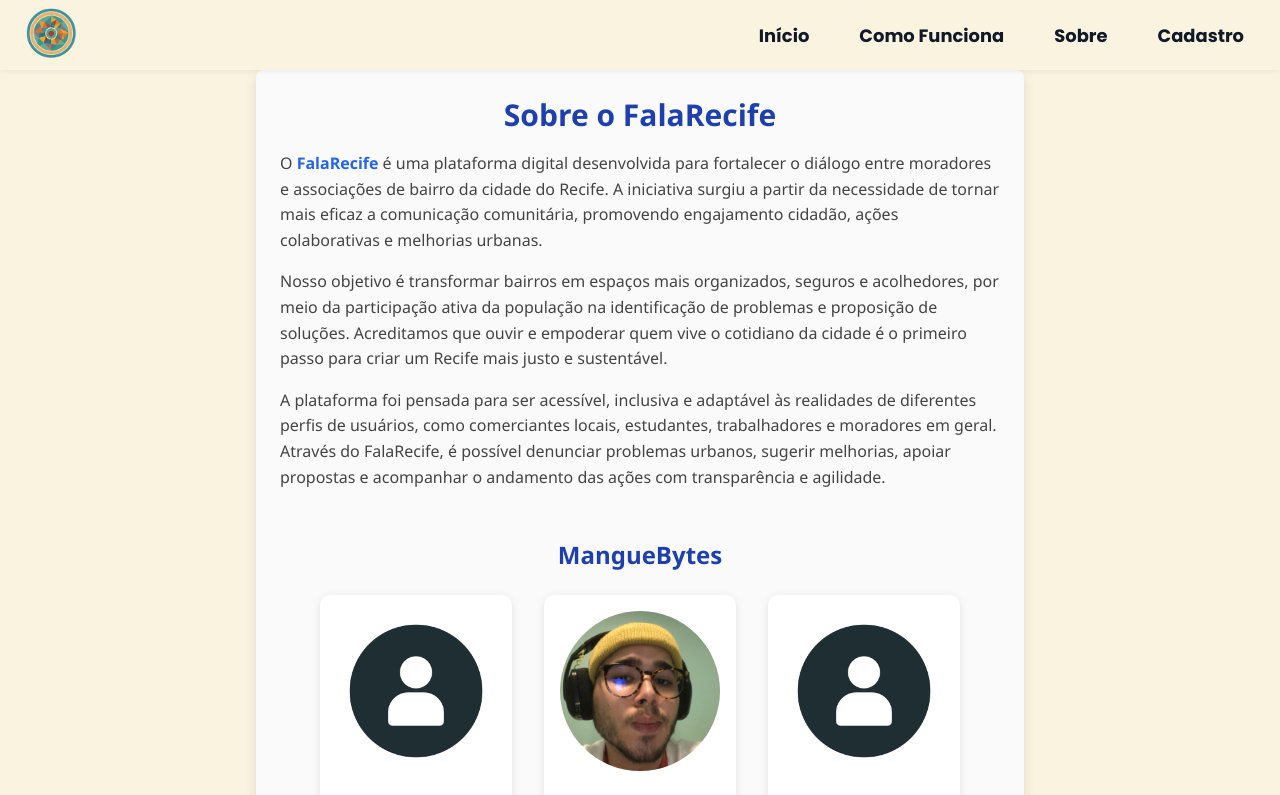
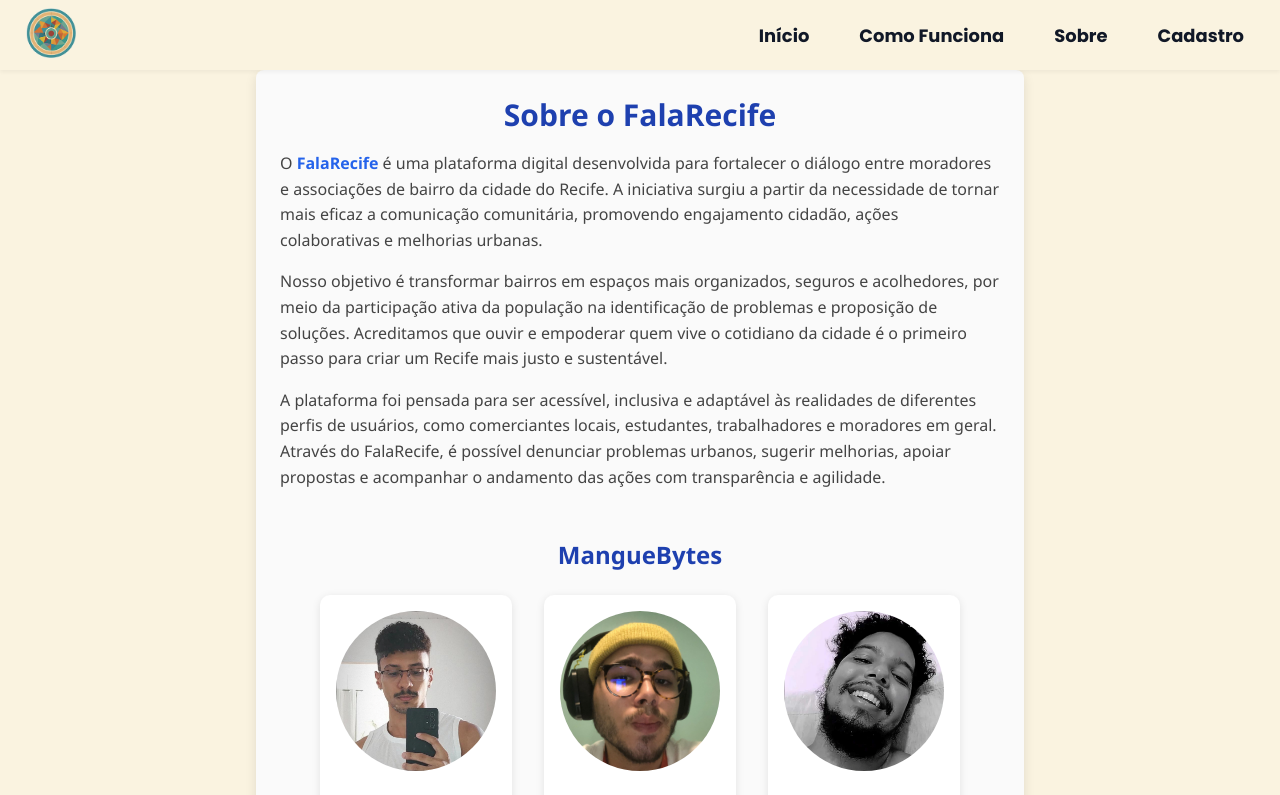
Before and after one commit to MangueBytes/demo-repository, a React (Vite) app: page /sobre in a window 1280 px wide. Shown: the top 795 px of the page. Built offline with nearby package versions, Linux system fonts and the light colour scheme.

Commit message:
img atualizações

```diff
--- a/src/pages/Sobre.jsx
+++ b/src/pages/Sobre.jsx
@@ -24,7 +24,7 @@ export function Sobre() {
         <div className="integrantes-lista">
           <div className="integrante-card">
             <img
-            src="src\assets\avatar.png"
+            src="src\assets\janderson.png"
             alt="Avatar do usuário"
             className="perfil-avatar"
             />
@@ -40,7 +40,7 @@ export function Sobre() {
           </div>
           <div className="integrante-card">
             <img
-            src="src\assets\avatar.png"
+            src="src\assets\rhaldney.png"
             alt="Avatar do usuário"
             className="perfil-avatar"
             />
```
Also changed, not shown: src/assets/janderson.png (added), src/assets/rhaldney.png (added).
